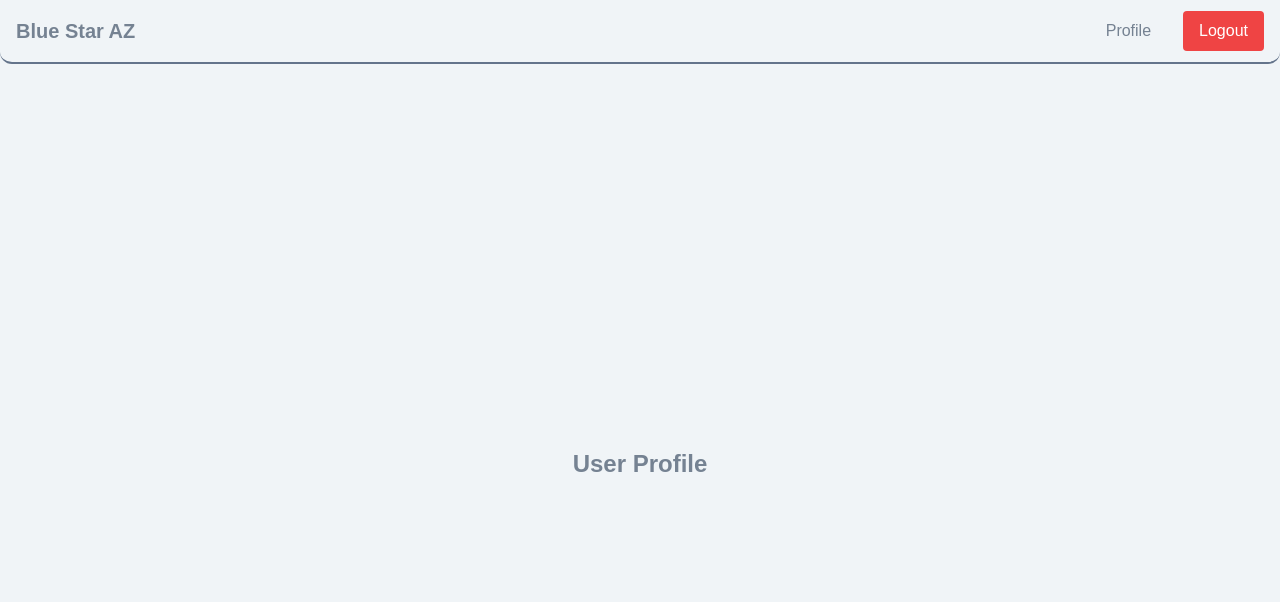
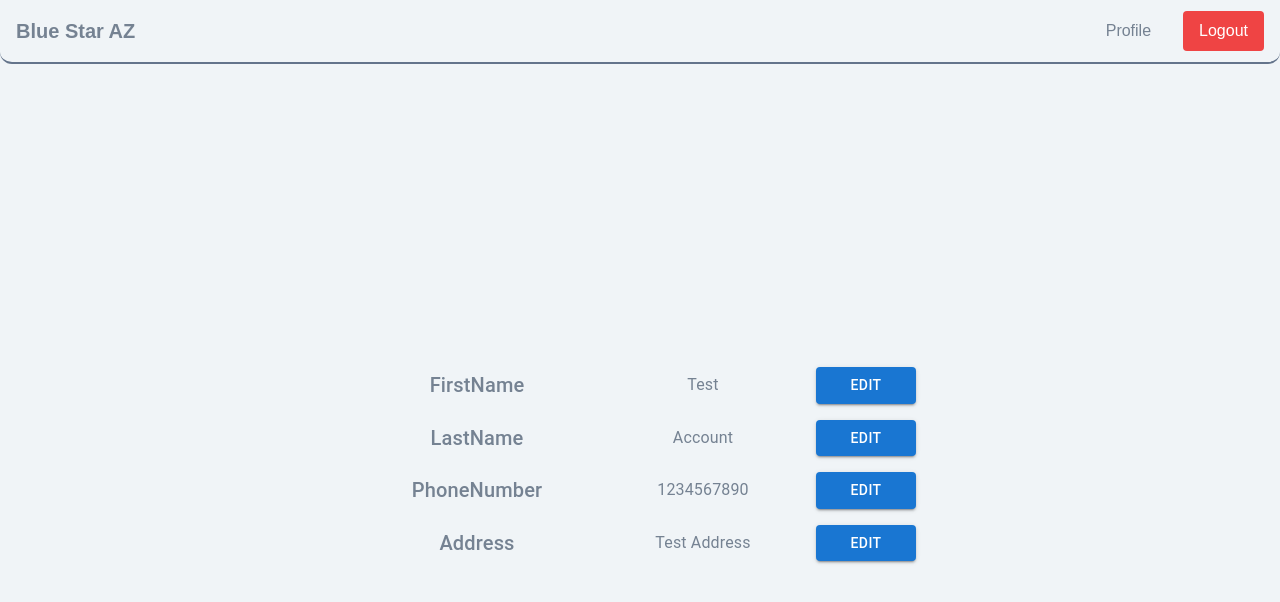
Before and after one commit to LU347/blue-star-az, a Next.js app in the folder apps/frontend/: page /profile in a window 1280 px wide. Shown: the top 602 px of the page. Built offline with nearby package versions, Linux system fonts and the light colour scheme; sample sign-in values are in the browser's storage.

Commit message:
Basic profile page layout

```diff
--- a/apps/frontend/app/profile/page.tsx
+++ b/apps/frontend/app/profile/page.tsx
@@ -1,12 +1,43 @@
 "use client";
 
-import { useEffect } from "react";
+import React, { useEffect, useState } from "react"; // Import React
 import { useRouter } from "next/navigation";
-import useToken from "@/hooks/useToken"; // Import the hook
+import useToken from "@/hooks/useToken";
+import {
+    Container,
+    Box,
+    Typography,
+    Button,
+    Dialog,
+    DialogActions,
+    DialogContent,
+    DialogTitle,
+    TextField,
+} from "@mui/material";
+
+interface UserProfile {
+    firstName: string;
+    lastName: string;
+    phoneNumber: string;
+    address: string;
+}
+
+const initialUserProfile: UserProfile = {
+    firstName: "Test",
+    lastName: "Account",
+    phoneNumber: "1234567890",
+    address: "Test Address",
+};
+
 const Profile: React.FC = () => {
     const router = useRouter();
-    //const [user, setUser] = useState<{ name: string; email: string } | null>(null);
-    const { token, isChecking } = useToken(); // Get token & check state
+    const { token, isChecking } = useToken();
+    const [userProfile, setUserProfile] = useState<UserProfile>(initialUserProfile);
+    const [open, setOpen] = useState(false);
+    const [currentField, setCurrentField] = useState<keyof UserProfile | null>(null);
+    const [newValue, setNewValue] = useState<string>("");
+
+    const fields: Array<keyof UserProfile> = ['firstName', 'lastName', 'phoneNumber', 'address'];
 
     useEffect(() => {
         if (!isChecking && !token) {
@@ -14,13 +45,79 @@ const Profile: React.FC = () => {
         }
     }, [token, isChecking, router]);
 
-    if (isChecking) return <p className="text-center">Checking authentication...</p>; // Prevent redirect issue
+    if (isChecking) return <Typography align="center">Checking authentication...</Typography>;
 
-    if (!token) return null; // Redirect already handled
+    if (!token) return null;
+
+    const handleEditClick = (field: keyof UserProfile) => {
+        setCurrentField(field);
+        setNewValue(userProfile[field]);
+        setOpen(true);
+    };
+
+    const handleClose = () => {
+        setOpen(false);
+    };
+
+    const handleSave = () => {
+        if (currentField) {
+            setUserProfile((prev) => ({
+                ...prev,
+                [currentField]: newValue,
+            }));
+        }
+        handleClose();
+    };
+
     return (
-        <div className="flex flex-col justify-center items-center h-screen">
-            <h1 className="text-2xl font-bold">User Profile</h1>
-        </div>
+        <Container maxWidth="sm" sx={{ height: '100vh' }}>
+            <Box
+                display="flex"
+                flexDirection="column"
+                alignItems="center"
+                justifyContent="center"
+                sx={{ height: '100%', width: '100%' }} // Full height and width
+            >
+                {fields.map((field) => (
+                    <Box key={field} display="flex" justifyContent="space-between" alignItems="center" sx={{ width: '100%', marginY: 1 }}>
+                        <Typography variant="h6" sx={{ flex: 1, textAlign: 'center' }}>{field.charAt(0).toUpperCase() + field.slice(1)}</Typography>
+                        <Typography variant="body1" sx={{ flex: 1, textAlign: 'center' }}>{userProfile[field]}</Typography>
+                        <Button
+                            variant="contained"
+                            color="primary"
+                            onClick={() => handleEditClick(field)}
+                            sx={{ width: '100px', flexShrink: 0 }}
+                        >
+                            Edit
+                        </Button>
+                    </Box>
+                ))}
+            </Box>
+
+            {/* Dialog for editing user profile */}
+            <Dialog open={open} onClose={handleClose}>
+                <DialogTitle>Edit {currentField}</DialogTitle>
+                <DialogContent>
+                    <TextField
+                        autoFocus
+                        margin="dense"
+                        label={currentField}
+                        type="text"
+                        fullWidth
+                        value={newValue}
+                        onChange={(e) => setNewValue(e.target.value)}
+                    />
+                </DialogContent>
+                <DialogActions>
+                    <Button onClick={handleClose} color="primary">
+                        Cancel
+                    </Button>
+                    <Button onClick={handleSave} color="primary">
+                        Save
+                    </Button>
+                </DialogActions>
+            </Dialog>
+        </Container>
     );
 };
 
--- /dev/null
+++ b/apps/frontend/components/ui/Button.tsx
@@ -0,0 +1,16 @@
+import React from "react";
+
+interface ButtonProps extends React.ButtonHTMLAttributes<HTMLButtonElement> {
+    className?: string;
+}
+
+export const Button: React.FC<ButtonProps> = ({ children, className, ...props }) => {
+    return (
+        <button
+            className={`px-4 py-2 bg-blue-500 text-white rounded hover:bg-blue-600 ${className}`}
+            {...props}
+        >
+            {children}
+        </button>
+    );
+};
```
Also changed, not shown: apps/frontend/app/profile/styles.module.css (added, +18 -0 lines).
